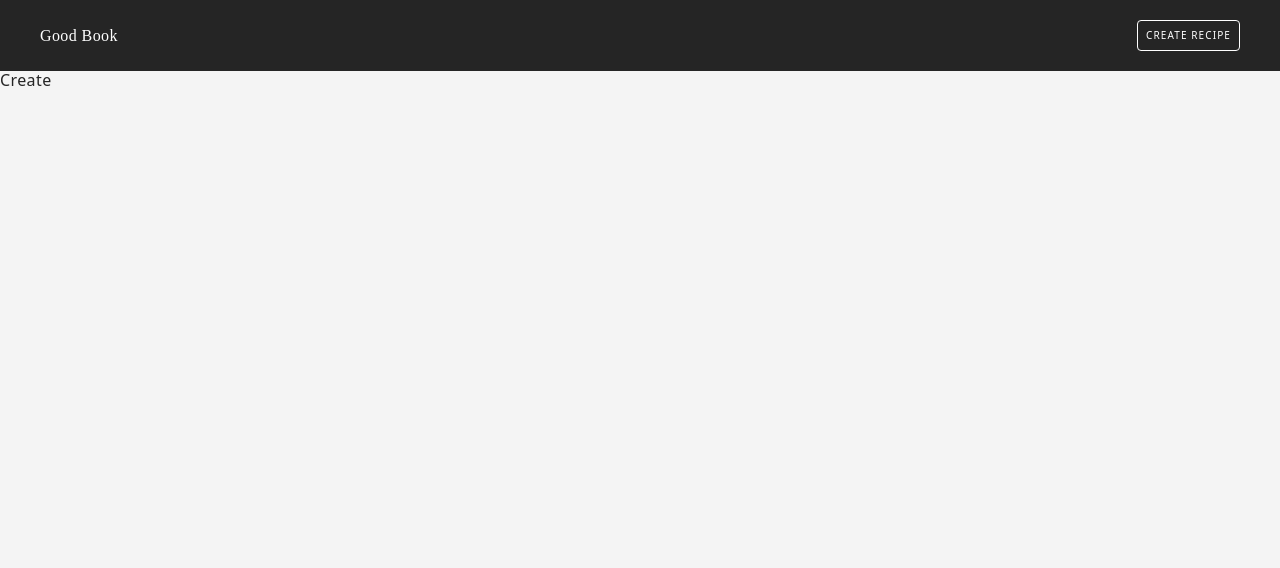
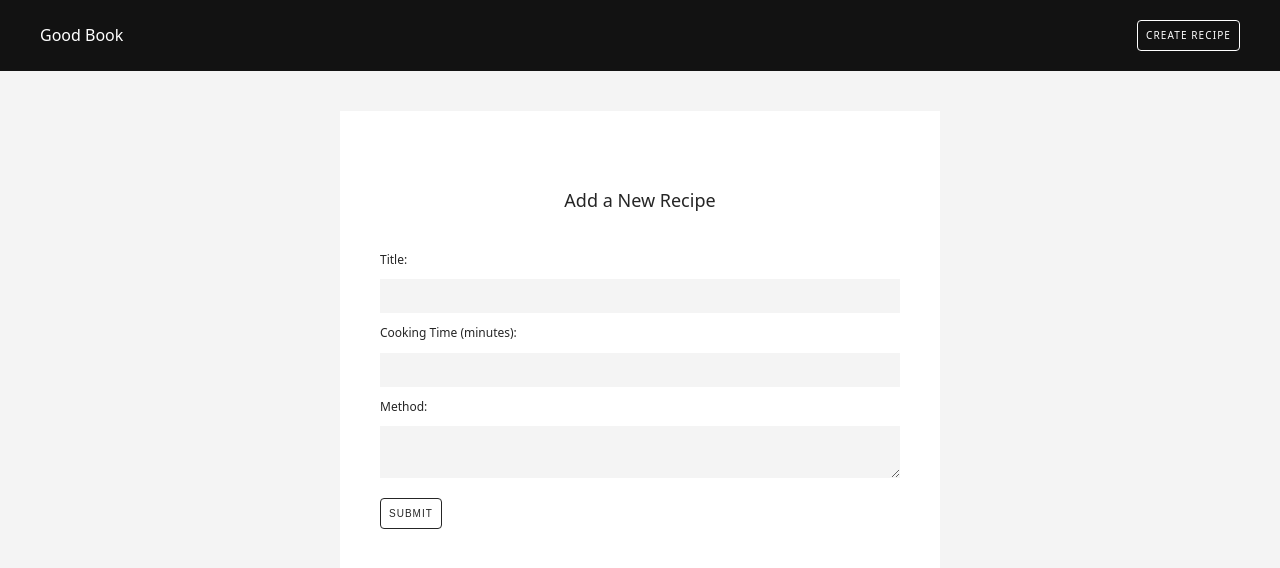
Before and after one commit to narmanguebraun/react-recipe-book, a React (Create React App) app: page /create in a window 1280 px wide. Shown: the top 568 px of the page. Built offline with nearby package versions, Linux system fonts and the light colour scheme.

Commit message:
add create recipe form

```diff
--- a/src/components/Navbar.css
+++ b/src/components/Navbar.css
@@ -1,5 +1,5 @@
 .navbar {
-  background: #252525;
+  background: #121212;
   padding:20px;
   color:#fff;
 }
--- a/src/components/RecipeList.css
+++ b/src/components/RecipeList.css
@@ -1,44 +1,46 @@
 .recipe-list {
   display: grid;
   grid-template-columns: 1fr 1fr 1fr;
-  grid-gap:40px;
+  grid-gap:20px;
   max-width:1200px;
   margin:40px auto;
 }
 .recipe-list .card {
   background:#fff;
-  color:#333;
   padding:20px;
-  border-radius:4px;
   box-shadow:3px 3px 3px rgba(0, 0, 0, 0.05);
   transition:all 0.3s ease;
   position:relative;
 }
 .recipe-list .card:hover {
-  transform: rotate(3deg);
+/*  transform: rotate(3deg);*/
 }
 .recipe-list .card h3{
  margin-bottom: 6px;
- font-size: 18px;
+ font-size: 15px;
 }
 .recipe-list .card .cook-time{
+  color: #8e8e8e;
+  font-size: 10px;
+  letter-spacing: 1px;
+  text-transform: uppercase;
   margin: 0;
-  font-size: 10px;
-  line-height: 1.3;
-  letter-spacing: 1.1px;
-  color: #8e8e8e;
-  text-transform: uppercase;
 }
 .recipe-list .card p{
+  font-size:12px;
   margin:20px 0;
-  font-size:14px;
 }
 .recipe-list .card a{
-  margin: 0;
   font-size: 10px;
-  line-height: 1.3;
-  letter-spacing: 1.1px;
-  color: #8e8e8e;
+  letter-spacing: 1px;
+  color: #252525;
   text-transform: uppercase;
+  border:none;
+  border-bottom:1px solid #252525;
+  cursor:pointer;
+  margin: 10px 0;
 }
-.recipe-list .card a:hover {color:#b4841e;}
+.recipe-list .card a:hover {
+  color:#b4841e;
+  border-bottom:1px solid #b4841e;
+}
--- a/src/index.css
+++ b/src/index.css
@@ -1,6 +1,6 @@
 /* RESET - http://meyerweb.com/eric/tools/css/reset/ - v2.0 | 20110126 - License: none (public domain) */
 html,body,div,span,applet,object,iframe,h1,h2,h3,h4,h5,h6,p,blockquote,pre,a,abbr,acronym,address,big,cite,code,del,dfn,em,img,ins,kbd,q,s,samp,small,strike,strong,sub,sup,tt,var,b,u,i,center,dl,dt,dd,ol,ul,li,fieldset,form,label,legend,table,caption,tbody,tfoot,thead,tr,th,td,article,aside,canvas,details,embed,figure,figcaption,footer,header,hgroup,menu,nav,output,ruby,section,summary,time,mark,audio,video{margin:0;padding:0;border:0;font-size:100%;font:inherit;vertical-align:baseline}article,aside,details,figcaption,figure,footer,header,hgroup,menu,nav,section{display:block}body{line-height:1}ol,ul{list-style:none}blockquote,q{quotes:none}blockquote:before,blockquote:after,q:before,q:after{content:'';content:none}table{border-collapse:collapse;border-spacing:0}
-
+@import url('https://fonts.googleapis.com/css2?family=Inter:wght@100;200;300;400;500;600;700;800;900&family=JetBrains+Mono:ital,wght@0,100;0,200;0,300;0,400;0,500;0,600;0,700;0,800;1,100;1,200;1,300;1,400;1,500;1,600;1,700;1,800&display=swap');
 * {
   -webkit-box-sizing: border-box;
   -moz-box-sizing: border-box;
@@ -13,14 +13,13 @@ html,body,div,span,applet,object,iframe,h1,h2,h3,h4,h5,h6,p,blockquote,pre,a,abb
 html, body, #root {height:100%;}
 html,
 body {
-  font-family: 'Inter var', system-ui, -apple-system, BlinkMacSystemFont,
+  font-family: 'JetBrains Mono', system-ui, -apple-system, BlinkMacSystemFont,
   'Segoe UI', Roboto, 'Helvetica Neue', Arial, 'Noto Sans', sans-serif,
   'Apple Color Emoji', 'Segoe UI Emoji', 'Segoe UI Symbol', 'Noto Color Emoji';
   -webkit-font-smoothing: subpixel-antialiased;
   font-feature-settings: 'case' 1, 'cpsp' 1, 'dlig' 1, 'cv01' 1, 'cv02',
   'cv03' 1, 'cv04' 1;
   font-variant: common-ligatures contextual;
-  letter-spacing: 0.025em;
   font-size: 1rem;
   line-height: 1.2rem;
   background-color:#f4f4f4;
@@ -31,18 +30,18 @@ body {
 a {text-decoration: none;}
 
 h1, h2, h3, p {
-  font-family: serif;
+/*  font-family: serif;*/
   margin: 0;
   font-weight:400;
+  line-height: 1.2rem;
 }
 
 input, textarea {
   color:#333;
   padding:8px;
   font-size:1em;
-  border-radius: 4px;
-  border: 1px solid #4d4d4d;
-  background-color:#fff;
+  border: none;
+  background-color:#f4f4f4;
   display:block;
   width:100%;
   box-sizing:border-box;
--- a/src/pages/create/Create.css
+++ b/src/pages/create/Create.css
@@ -0,0 +1,36 @@
+.create {
+  max-width:600px;
+  margin:40px auto;
+  text-align:left;
+  background:#fff;
+  padding:40px;
+}
+.create label span {
+  display:block;
+  font-size:12px;
+  margin:10px 0;
+}
+.create h3, p {
+  margin:10px 0 0;
+}
+input, textarea {
+  font-family:sans-serif;
+}
+.create button {
+  text-decoration:none;
+  margin: 20px 0 0;
+  padding:8px;
+  border-radius:4px;
+  border:1px solid #252525;
+  font-size: 10px;
+  line-height: 1.3;
+  letter-spacing: 1px;
+  background:#fff;
+  color: #252525;
+  text-transform: uppercase;
+  cursor:pointer;
+}
+.create button:hover {
+  background: #252525;
+  color:#efefef;
+}
--- a/src/pages/create/Create.js
+++ b/src/pages/create/Create.js
@@ -1,9 +1,57 @@
+import { useState } from 'react'
+
 import './Create.css'
 
 export default function Create() {
+  const [title, setTitle] = useState('')
+  const [method, setMethod] = useState('')
+  const [cookingTime, setCookingTime] = useState('')
+
+  const handleSubmit = (e) => {
+    e.preventDefault()
+    console.log(title, method, cookingTime)
+  }
+
   return (
-    <div>
-      Create
+    <div className="create">
+      <h2 className="page-title">Add a New Recipe</h2>
+
+      <form onSubmit={handleSubmit}>
+
+        <label>
+          <span>Title:</span>
+          <input
+            type="text"
+            onChange={(e) => setTitle(e.target.value)}
+            value={title}
+            required
+          />
+        </label>
+
+        <label>
+          <span>Cooking Time (minutes):</span>
+          <input
+            type="number"
+            onChange={(e) => setCookingTime(e.target.value)}
+            value={cookingTime}
+            required
+          />
+        </label>
+
+        {/* ingredients go here */}
+
+        <label>
+          <span>Method:</span>
+          <textarea
+            onChange={(e) => setMethod(e.target.value)}
+            value={method}
+            required
+          />
+        </label>
+
+        <button className="btn">Submit</button>
+
+      </form>
     </div>
     )
 }
--- a/src/pages/recipe/Recipe.css
+++ b/src/pages/recipe/Recipe.css
@@ -4,33 +4,31 @@
   text-align:center;
   background:#fff;
   padding:40px;
-  box-sizing:border-box;
 }
-.recipe h2 {font-size: 18px;}
-
+.recipe h2 {
+  font-size: 15px;
+  margin-bottom: 6px;
+}
 .recipe .cook-time{
-  margin: 10px 0;
+  color: #8e8e8e;
   font-size: 10px;
-  line-height: 1.3;
-  letter-spacing: 1.1px;
-  color: #8e8e8e;
+  letter-spacing: 1px;
   text-transform: uppercase;
 }
 .recipe ul {
   display:flex;
   flex-direction:column;
   justify-content:center;
-  margin:20px 0;
+  margin:20px 0 40px;
 }
 .recipe li {
-  list-style-type:none;
-  margin-right:10px;
   color:#999;
   font-size: 12px;
-  line-height:1.5em;
 }
 
 .method {
+  font-size:12px;
+  line-height:1.5em;
   text-align:left;
-  line-height:1.5em;
+  margin:20px 0;
 }
```
